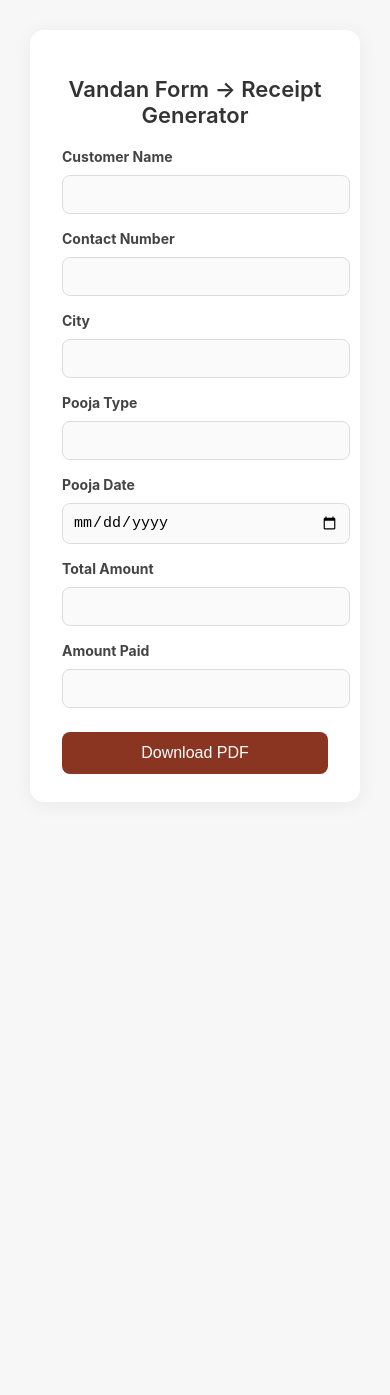
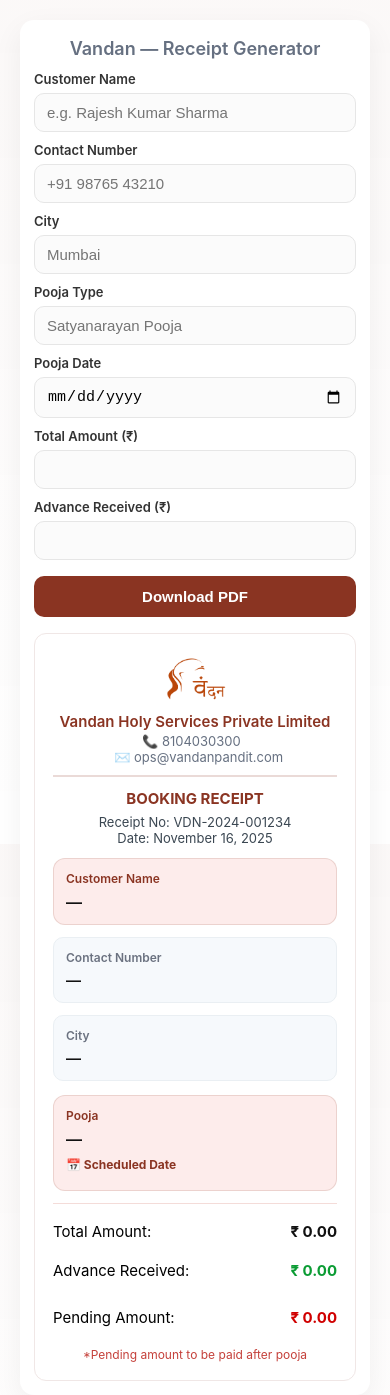
Before and after one commit to TEJASTRIBHUVAN200223/Vandan_form, a plain HTML site: page index.html in a window 390 px wide. Before the commit the page ends 844 px from the top, so only its background shows below. Drawn offline with nearby package versions, Linux system fonts and the light colour scheme.

Commit message:
Update index.html

```diff
--- a/index.html
+++ b/index.html
@@ -1,275 +1,272 @@
-<!DOCTYPE html>
+<!doctype html>
 <html lang="en">
 <head>
-  <meta charset="UTF-8" />
-  <meta name="viewport" content="width=device-width, initial-scale=1.0" />
-  <title>Form to PDF</title>
+<meta charset="utf-8" />
+<meta name="viewport" content="width=device-width,initial-scale=1" />
+<title>Vandan — Receipt Generator</title>
+
+<!-- jsPDF + html2canvas -->
 <script src="https://cdnjs.cloudflare.com/ajax/libs/jspdf/2.5.1/jspdf.umd.min.js"></script>
-  <style>
-    body { font-family: Arial, sans-serif; max-width: 600px; margin: 40px auto; }
-    label { display: block; margin-top: 12px; font-weight: bold; }
-    input, select { width: 100%; padding: 8px; margin-top: 4px; }
-    button { margin-top: 20px; padding: 10px 20px; cursor: pointer; }
-  </style>
- <script src="https://cdnjs.cloudflare.com/ajax/libs/jspdf/2.5.1/jspdf.umd.min.js"></script>
+<script src="https://cdnjs.cloudflare.com/ajax/libs/html2canvas/1.4.1/html2canvas.min.js"></script>
 
 <style>
-    body {
-      font-family: "Inter", Arial, sans-serif;
-      background: #f7f7f7;
-      margin: 0;
-      padding: 30px;
-      display: flex;
-      justify-content: center;
+  :root {
+    --brand: #8a3422;
+    --soft: #fdeceb;
+    --muted: #667081;
+    --card-bg: #ffffff;
   }
 
-    .container {
-      width: 100%;
-      max-width: 520px;
-      background: #fff;
-      padding: 28px 32px;
-      border-radius: 14px;
-      box-shadow: 0 3px 20px rgba(0, 0, 0, 0.06);
+  html,body { height:100%; }
+  body {
+    margin:0;
+    font-family: Inter, system-ui, -apple-system, "Segoe UI", Roboto, "Helvetica Neue", Arial;
+    -webkit-font-smoothing:antialiased;
+    background: linear-gradient(180deg, rgba(138,52,34,0.03), rgba(255,255,255,0));
+    display:flex;
+    align-items:flex-start;
+    justify-content:center;
+    padding:20px;
+    box-sizing:border-box;
   }
 
-    h2 {
-      margin-bottom: 20px;
-      font-weight: 600;
-      color: #333;
-      text-align: center;
-      font-size: 22px;
+  .panel {
+    width:100%;
+    max-width:520px;
+    background: var(--card-bg);
+    border-radius:14px;
+    box-shadow:0 10px 30px rgba(12,12,12,0.06);
+    padding:18px;
+    box-sizing:border-box;
   }
 
-    label {
-      display: block;
-      margin-top: 16px;
-      margin-bottom: 6px;
-      font-size: 14px;
-      color: #444;
+  .heading { text-align:center; margin:4px 0 12px; }
+  .heading h1 { margin:0; font-size:18px; color:var(--muted); font-weight:600; }
+
+  form label { display:block; margin-top:10px; margin-bottom:6px; font-size:13px; color:#333; font-weight:600; }
+  input[type="text"], input[type="date"], input[type="number"]{
+    width:100%; padding:10px 12px; border-radius:10px; border:1px solid #e6e6e6; background:#fbfbfb; font-size:15px;
+    box-sizing:border-box; outline:none;
+  }
+  input:focus { box-shadow:0 0 0 4px rgba(138,52,34,0.06); border-color:var(--brand); }
+
+  .btn {
+    width:100%; padding:12px; margin-top:16px; border-radius:10px; border:none; background:var(--brand); color:#fff;
+    font-weight:600; font-size:15px; cursor:pointer;
   }
 
-    input,
-    select {
-      width: 100%;
-      padding: 10px;
-      border: 1px solid #ddd;
-      border-radius: 8px;
-      font-size: 15px;
-      outline: none;
-      transition: 0.2s;
-      background: #fafafa;
-    }
+  /* --- preview receipt (screen) --- */
+  .preview { margin-top:16px; background:#fff; border-radius:12px; padding:18px; box-sizing:border-box; border:1px solid #f0e7e6; }
+  .logo-wrap { text-align:center; margin-bottom:6px; }
+  .receipt-company { text-align:center; color:var(--brand); font-weight:600; margin:6px 0 2px; font-size:16px; }
+  .contact-line { text-align:center; color:var(--muted); font-size:13px; margin-bottom:10px; }
+  .divider { height:2px; background:var(--brand); margin:8px 0 12px; opacity:0.18; }
 
-    input:focus,
-    select:focus {
-      border-color: #8a3422;
-      background: #fff;
-      box-shadow: 0 0 0 2px rgba(138, 52, 34, 0.1);
-    }
+  .receipt-title { text-align:center; color:var(--brand); font-weight:700; margin-bottom:6px; font-size:16px; }
+  .receipt-meta { text-align:center; color:#3b4752; font-size:13px; margin-bottom:12px; }
 
-    button {
-      width: 100%;
-      padding: 12px;
-      margin-top: 24px;
-      background: #8a3422;
-      color: white;
-      border: none;
-      border-radius: 8px;
-      font-size: 16px;
-      cursor: pointer;
-      transition: 0.2s;
-    }
+  .card { background:var(--soft); border-radius:12px; padding:12px; border:1px solid rgba(138,52,34,0.14); margin-bottom:12px; }
+  .card .label { color:var(--brand); font-size:12px; margin-bottom:6px; font-weight:600; }
+  .card .value { font-size:16px; color:#111; font-weight:600; }
 
-    button:hover {
-      background: #752a1b;
+  .two-col { display:flex; gap:12px; margin-bottom:14px; }
+  .two-col .mini { flex:1; background:#f6f9fc; padding:12px; border-radius:10px; border:1px solid #eaeff3; }
+  .mini .label { color:#6b7280; font-size:12px; font-weight:600; }
+  .mini .value { font-size:15px; margin-top:6px; color:#111; font-weight:600; }
+
+  .amounts { margin-top:6px; padding-top:8px; border-top:1px solid #f4dcd9; }
+  .amount-row { display:flex; justify-content:space-between; align-items:center; padding:10px 0; font-size:15px; }
+  .amount-row .amount-value { font-weight:700; color:#111; }
+  .amount-row .green { color:#0b9c34; }
+  .amount-row .red { color:#d00000; }
+
+  .footer-note { text-align:center; margin-top:10px; color:#c5413b; font-size:12px; }
+
+  @media (max-width:420px){
+    .two-col { flex-direction:column; }
+    .panel { padding:14px; }
+    .receipt-company { font-size:15px; }
+    .receipt-title { font-size:15px; }
   }
 </style>
 </head>
 <body>
-    <div class="container">
-  <h2>Vandan Form → Receipt Generator</h2>
+  <div class="panel" role="main">
+    <div class="heading"><h1>Vandan — Receipt Generator</h1></div>
 
-  <form id="myForm">
-    <label>Customer Name</label>
-    <input type="text" id="name" required />
+    <form id="receiptForm" onsubmit="return false;">
+      <label for="name">Customer Name</label>
+      <input id="name" type="text" placeholder="e.g. Rajesh Kumar Sharma" required />
 
-    <label>Contact Number</label>
-    <input type="text" id="contact" required />
+      <label for="phone">Contact Number</label>
+      <input id="phone" type="text" placeholder="+91 98765 43210" required />
 
-    <label>City</label>
-    <input type="text" id="city" required />
+      <label for="city">City</label>
+      <input id="city" type="text" placeholder="Mumbai" required />
 
-    <label>Pooja Type</label>
-    <input type="text" id="pooja" required />
+      <label for="pooja">Pooja Type</label>
+      <input id="pooja" type="text" placeholder="Satyanarayan Pooja" required />
 
-    <label>Pooja Date</label>
-    <input type="date" id="date" required />
+      <label for="date">Pooja Date</label>
+      <input id="date" type="date" required />
 
-    <label>Total Amount</label>
-    <input type="number" id="amount" required />
+      <label for="total">Total Amount (₹)</label>
+      <input id="total" type="number" required />
 
-    <label>Amount Paid</label>
-    <input type="number" id="amount_paid" required />
+      <label for="advance">Advance Received (₹)</label>
+      <input id="advance" type="number" required />
 
-    <button type="submit">Download PDF</button>
-    </div>
+      <button type="button" class="btn" id="downloadBtn">Download PDF</button>
     </form>
 
-  <script src="https://cdnjs.cloudflare.com/ajax/libs/html2canvas/1.4.1/html2canvas.min.js"></script>
-  <script>
-    document.getElementById("myForm").addEventListener("submit", async function(e) {
-      e.preventDefault();
+    <!-- On-screen preview (matches screenshot look) -->
+    <div class="preview" aria-hidden="true" id="previewArea" >
+      <div class="logo-wrap">
+        <!-- Inline SVG placeholder logo (works offline/file://) -->
+        <img src="logo.png" style="height:50px; object-fit:contain;" />
+      </div>
 
-      const name = document.getElementById("name").value;
-      const contact = document.getElementById("contact").value;
-      const city = document.getElementById("city").value;
-      const amount = document.getElementById("amount").value;
-      const amount_paid = document.getElementById("amount_paid").value;
-      const pooja_type = document.getElementById("pooja").value;
-      const pooja_date = document.getElementById("date").value;
+      <div class="receipt-company">Vandan Holy Services Private Limited</div>
+      <div class="contact-line">📞 8104030300 &nbsp; </br> &nbsp; ✉️ ops@vandanpandit.com</div>
 
-      // Build receipt HTML
-      const receipt = document.createElement("div");
-      receipt.style.width = "600px";
-      receipt.style.padding = "30px";
-      receipt.style.fontFamily = "Arial";
-      receipt.innerHTML = `
-        <div style="
-  width: 100%;
-  background: #ffffff;
-  border-radius: 20px;
-  padding: 30px 10px;
-  font-family: 'Arial', sans-serif;
-  color: #333;
-  box-shadow: 0 4px 20px rgba(0,0,0,0.08);
-">
+      <div class="divider" role="separator"></div>
 
-  <!-- Logo + Header -->
-  <div style="text-align:center; margin-bottom:20px;">
-      <img src="logo.png" style="height:110px; object-fit:contain;" />
-      <h2 style="margin:10px 0 2px; color:#8a3422; font-size:20px; font-weight:600;">
-        Vandan Holy Services Private Limited
-      </h2>
-      <div style="font-size:14px; color:#444; margin-top:5px;">
-        📞 8104030300 &nbsp;&nbsp; ✉️ ops@vandanpandit.com
+      <div class="receipt-title">BOOKING RECEIPT</div>
+      <div class="receipt-meta" id="metaPreview">Receipt No: VDN-2024-001234<br/>Date: <span id="datePreview"></span></div>
+
+      <div class="card">
+        <div class="label">Customer Name</div>
+        <div class="value" id="pv_name">—</div>
+      </div>
+
+      <div class="two-col">
+        <div class="mini">
+          <div class="label">Contact Number</div>
+          <div class="value" id="pv_phone">—</div>
+        </div>
+        <div class="mini">
+          <div class="label">City</div>
+          <div class="value" id="pv_city">—</div>
         </div>
       </div>
 
-  <hr style="border:0; border-top:2px solid #8a3422; margin:25px 0;" />
-
-  <!-- Booking Title -->
-  <div style="text-align:center; margin-bottom:20px;">
-      <h3 style="color:#8a3422; margin:0; font-size:20px;">BOOKING RECEIPT</h3>
-      <p style="margin:4px 0; font-size:14px; color:#444;">
-          Receipt No: VDN-2024-001234
-      </p>
-      <p style="margin:0; font-size:14px; color:#444;">
-          Date: ${new Date().toLocaleDateString()}
-      </p>
+      <div class="card">
+        <div class="label">Pooja</div>
+        <div class="value" id="pv_pooja">—</div>
+        <div style="margin-top:8px; color:var(--brand); font-weight:700; font-size:12px;">📅 Scheduled Date</div>
+        <div style="font-size:15px; margin-top:6px;" id="pv_date">—</div>
       </div>
 
-  <!-- Customer Name Block -->
-  <div style="
-      background:#fdeceb;
-      padding:18px;
-      border-radius:14px;
-      margin-bottom:15px;
-      border:1px solid #f4d6d4;
-  ">
-      <div style="font-size:12px; color:#8a3422; font-weight:600;">Customer Name</div>
-      <div style="font-size:18px; margin-top:4px;">${name}</div>
+      <div class="amounts">
+        <div class="amount-row"><div>Total Amount:</div><div class="amount-value">₹ <span id="pv_total">0</span></div></div>
+        <div class="amount-row"><div>Advance Received:</div><div class="amount-value green">₹ <span id="pv_advance">0</span></div></div>
+        <div style="height:8px"></div>
+        <div class="amount-row"><div>Pending Amount:</div><div class="amount-value red">₹ <span id="pv_pending">0</span></div></div>
+        <div class="footer-note">*Pending amount to be paid after pooja</div>
       </div>
-
-  <!-- City & Contact -->
-  <div style="display:flex; gap:15px; margin-bottom:20px;">
-      <div style="
-          flex:1; background:#f6f9fc; padding:15px; border-radius:12px;
-          border:1px solid #e3e8ee;
-      ">
-          <div style="font-size:12px; color:#555;">City</div>
-          <div style="font-size:16px; margin-top:4px;">${city}</div>
-      </div>
-
-      <div style="
-          flex:1; background:#f6f9fc; padding:15px; border-radius:12px;
-          border:1px solid #e3e8ee;
-      ">
-          <div style="font-size:12px; color:#555;">Contact Number</div>
-          <div style="font-size:16px; margin-top:4px;">${contact}</div>
     </div>
   </div>
 
-  <!-- Pooja Section -->
-  <div style="
-      background:#fdeceb;
-      padding:20px;
-      border-radius:16px;
-      border:1px solid #f4d6d4;
-      margin-bottom:25px;
-  ">
-      <div style="font-size:12px; color:#8a3422; font-weight:600;">Pooja</div>
-      <div style="font-size:18px; margin-top:5px;">${pooja_type}</div>
+<script>
+/* ---------- preview update ---------- */
+function formatDateInput(val){
+  if(!val) return '';
+  const d = new Date(val);
+  const opts = { year:'numeric', month:'long', day:'numeric' };
+  return d.toLocaleDateString(undefined, opts);
+}
+function updatePreview(){
+  const name = document.getElementById('name').value || '—';
+  const phone = document.getElementById('phone').value || '—';
+  const city = document.getElementById('city').value || '—';
+  const pooja = document.getElementById('pooja').value || '—';
+  const dateVal = document.getElementById('date').value;
+  const total = document.getElementById('total').value || 0;
+  const advance = document.getElementById('advance').value || 0;
 
-      <div style="font-size:12px; margin-top:15px; color:#8a3422; font-weight:600;">
-        📅 Scheduled Date
-      </div>
-      <div style="font-size:17px; margin-top:5px;">
-        ${pooja_date}
-      </div>
-  </div>
+  document.getElementById('pv_name').textContent = name;
+  document.getElementById('pv_phone').textContent = phone;
+  document.getElementById('pv_city').textContent = city;
+  document.getElementById('pv_pooja').textContent = pooja;
+  document.getElementById('pv_date').textContent = formatDateInput(dateVal);
+  document.getElementById('pv_total').textContent = Number(total).toFixed(2);
+  document.getElementById('pv_advance').textContent = Number(advance).toFixed(2);
+  document.getElementById('pv_pending').textContent = (Number(total) - Number(advance)).toFixed(2);
 
-  <!-- Amount Section -->
-  <div style="margin:10px 0;">
-      <div style="display:flex; justify-content:space-between; font-size:17px; margin-bottom:12px;">
-          <span>Total Amount:</span>
-          <span>₹${amount}</span>
-      </div>
+  document.getElementById('datePreview').textContent = formatDateInput(new Date().toISOString().slice(0,10));
+}
+['name','phone','city','pooja','date','total','advance'].forEach(id=>{
+  document.getElementById(id).addEventListener('input', updatePreview);
+});
+updatePreview();
 
-      <div style="display:flex; justify-content:space-between; font-size:17px; margin-bottom:12px;">
-          <span>Advance Received:</span>
-          <span style="color:#0b9c34; font-weight:600;">₹${amount_paid}</span>
-      </div>
+/* ---------- PDF generation (html2canvas + jsPDF) ---------- */
+document.getElementById('downloadBtn').addEventListener('click', async function(){
+  // read values to ensure preview has latest
+  updatePreview();
 
-      <div style="display:flex; justify-content:space-between; font-size:17px; margin-bottom:5px;">
-          <span>Pending Amount:</span>
-          <span style="color:#d00000; font-weight:600;">₹${amount - amount_paid}</span>
-      </div>
+  // clone preview for PDF rendering at A4-like width (no transforms)
+  const preview = document.getElementById('previewArea');
+  const clone = preview.cloneNode(true);
 
-      <p style="color:#cc0000; font-size:12px; margin-top:4px;">
-        *Pending amount to be paid after pooja
-      </p>
-  </div>
+  // force A4-like pixel width for crisp rendering. Using 700-760px yields good A4 scaling.
+  const pdfRenderWidth = 760; // px width for canvas (A4-like)
+  clone.style.width = pdfRenderWidth + "px";
+  clone.style.boxSizing = "border-box";
+  // place off-screen so it doesn't flash into view
+  clone.style.position = "absolute";
+  clone.style.left = "-9999px";
+  clone.style.top = "0";
+  clone.id = "pdfClone";
+  document.body.appendChild(clone);
 
-  <hr style="border:0; border-top:1px solid #ddd; margin:25px 0;" />
+  // high-res scale to avoid blurriness / truncation on mobile
+  const devicePR = window.devicePixelRatio || 1;
+  // cap scale to reasonable value (2 or 3) to avoid huge memory usage
+  const scale = Math.min(2, Math.max(1, devicePR));
 
-  <!-- Footer -->
-  <div style="text-align:center; margin-top:15px;">
-      <div style="font-size:15px; color:#8a3422; font-weight:600;">
-          🙏 Thank You for Your Booking 🙏
-      </div>
-      <div style="color:#666; margin-top:5px; font-size:13px;">
-      </div>
-  </div>
+  try {
+    // html2canvas options
+    const canvas = await html2canvas(clone, {
+      scale: scale,
+      useCORS: false,      // we used inline SVG logo — no external images needed
+      allowTaint: true,
+      logging: false,
+      scrollX: 0,
+      scrollY: -window.scrollY
+    });
 
-</div>
-      `;
-
-      document.body.appendChild(receipt);
-
-      const canvas = await html2canvas(receipt);
     const imgData = canvas.toDataURL("image/png");
 
-      const { jsPDF } = window.jspdf;
-      const pdf = new jsPDF("p", "pt", "a4");
-
-      const pageWidth = pdf.internal.pageSize.getWidth();
-      const imgWidth = pageWidth - 40;
+    // jsPDF
+    const jsPDF = window.jspdf && window.jspdf.jsPDF ? window.jspdf.jsPDF : window.jsPDF;
+    const pdf = new jsPDF('p', 'pt', 'a4');
+    const pageWidth = pdf.internal.pageSize.getWidth(); // pt
+    const margin = 20; // pt
+    const imgWidth = pageWidth - margin * 2;
+    // convert canvas px -> pdf pts proportionally
     const imgHeight = (canvas.height * imgWidth) / canvas.width;
 
-      pdf.addImage(imgData, "PNG", 20, 20, imgWidth, imgHeight);
+    pdf.addImage(imgData, 'PNG', margin, margin, imgWidth, imgHeight);
+    const name = (document.getElementById('name').value || 'receipt').trim().replace(/\s+/g,'_').replace(/[^\w\-_.]/g,'');
     pdf.save(`${name}_receipt.pdf`);
 
-      receipt.remove();
+    html2pdf()
+        .set({
+            margin: 10,
+            filename: name + "_Receipt.pdf",
+            html2canvas: { scale: 2 },
+            jsPDF: { format: "a4", orientation: "portrait" }
+        })
+        .from(receiptElement)
+        .save();
+  } catch (err) {
+    console.error('PDF generation failed', err);
+    alert('Could not generate PDF — see console for details.');
+  } finally {
+    // clean up clone
+    clone.remove();
+  }
 });
 </script>
 </body>
```
Lines whose indentation alone changed are shown as unchanged.
